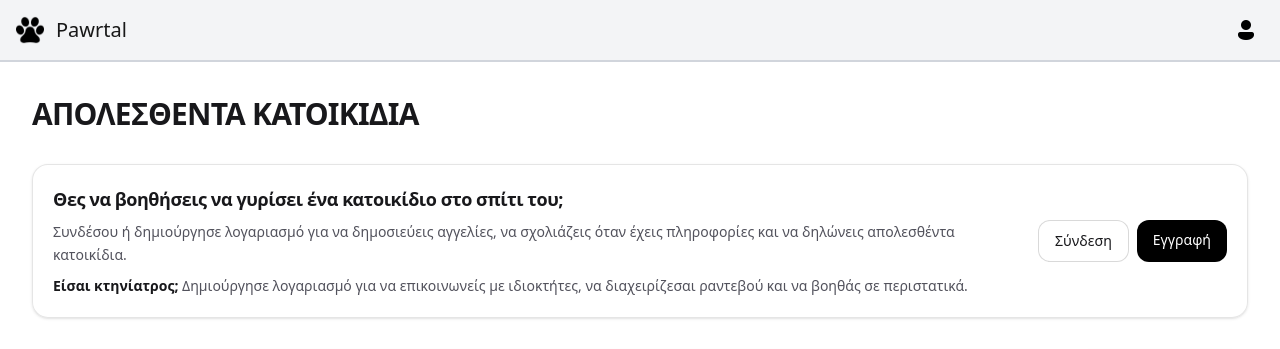
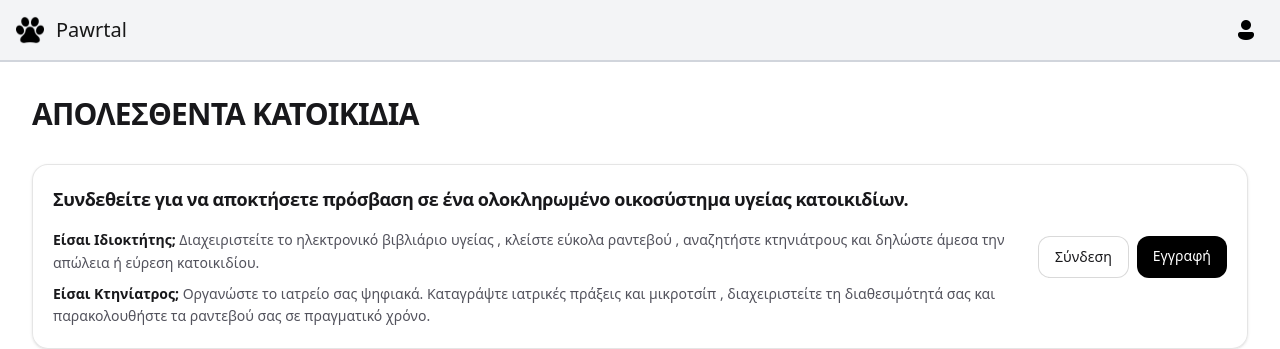
Before and after one commit to KimonSMN/pawrtal-website, a React (Vite) app: page / in a window 1280 px wide. Shown: the top 349 px of the page. Built offline with nearby package versions, Linux system fonts and the light colour scheme; data requests are answered from the project's data file.

Commit message:
changed wordiing of hero section

```diff
--- a/src/components/sections/LostPetsSection.jsx
+++ b/src/components/sections/LostPetsSection.jsx
@@ -86,20 +86,26 @@ export default function LostPetsSection() {
                         <div className="flex flex-col gap-3 sm:flex-row sm:items-center sm:justify-between">
                             <div className="min-w-0">
                                 <div className="text-base sm:text-lg font-semibold tracking-tight text-zinc-900">
-                                    Θες να βοηθήσεις να γυρίσει ένα κατοικίδιο στο σπίτι του;
+                                    Συνδεθείτε για να αποκτήσετε πρόσβαση σε ένα ολοκληρωμένο
+                                    οικοσύστημα υγείας κατοικιδίων.
                                 </div>
 
                                 <div className="mt-2 text-sm leading-relaxed text-zinc-600">
-                                    Συνδέσου ή δημιούργησε λογαριασμό για να δημοσιεύεις αγγελίες,
-                                    να σχολιάζεις όταν έχεις πληροφορίες και να δηλώνεις απολεσθέντα
-                                    κατοικίδια.
-                                    <br />
                                     <span className="mt-2 inline-block">
                                         <span className="font-semibold text-zinc-900">
-                                            Είσαι κτηνίατρος;
+                                            Είσαι Ιδιοκτήτης;
                                         </span>{" "}
-                                        Δημιούργησε λογαριασμό για να επικοινωνείς με ιδιοκτήτες, να
-                                        διαχειρίζεσαι ραντεβού και να βοηθάς σε περιστατικά.
+                                        Διαχειριστείτε το ηλεκτρονικό βιβλιάριο υγείας , κλείστε
+                                        εύκολα ραντεβού , αναζητήστε κτηνιάτρους και δηλώστε άμεσα
+                                        την απώλεια ή εύρεση κατοικιδίου.
+                                    </span>
+                                    <span className="mt-2 inline-block">
+                                        <span className="font-semibold text-zinc-900">
+                                            Είσαι Kτηνίατρος;
+                                        </span>{" "}
+                                        Οργανώστε το ιατρείο σας ψηφιακά. Καταγράψτε ιατρικές
+                                        πράξεις και μικροτσίπ , διαχειριστείτε τη διαθεσιμότητά σας
+                                        και παρακολουθήστε τα ραντεβού σας σε πραγματικό χρόνο.
                                     </span>
                                 </div>
                             </div>
```
